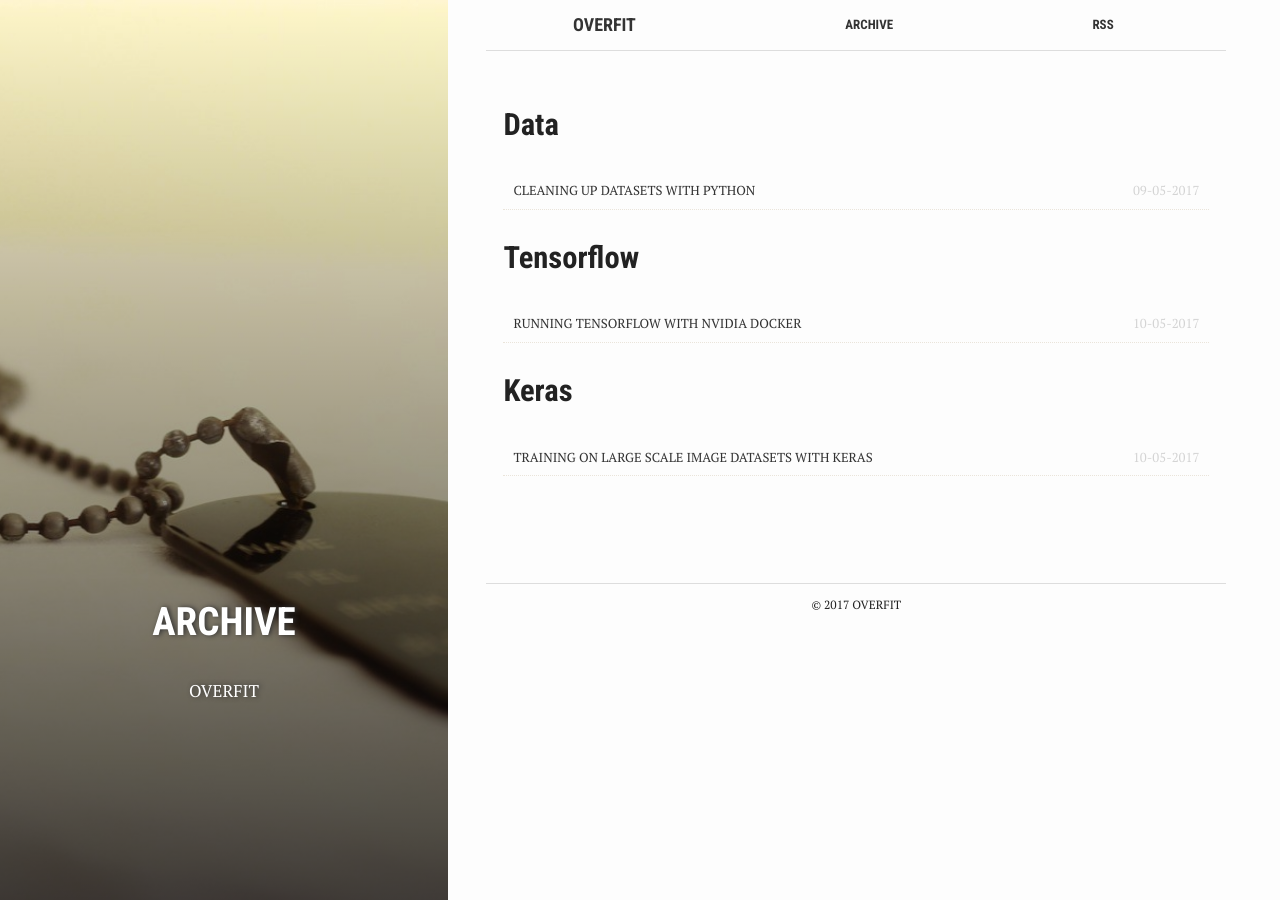
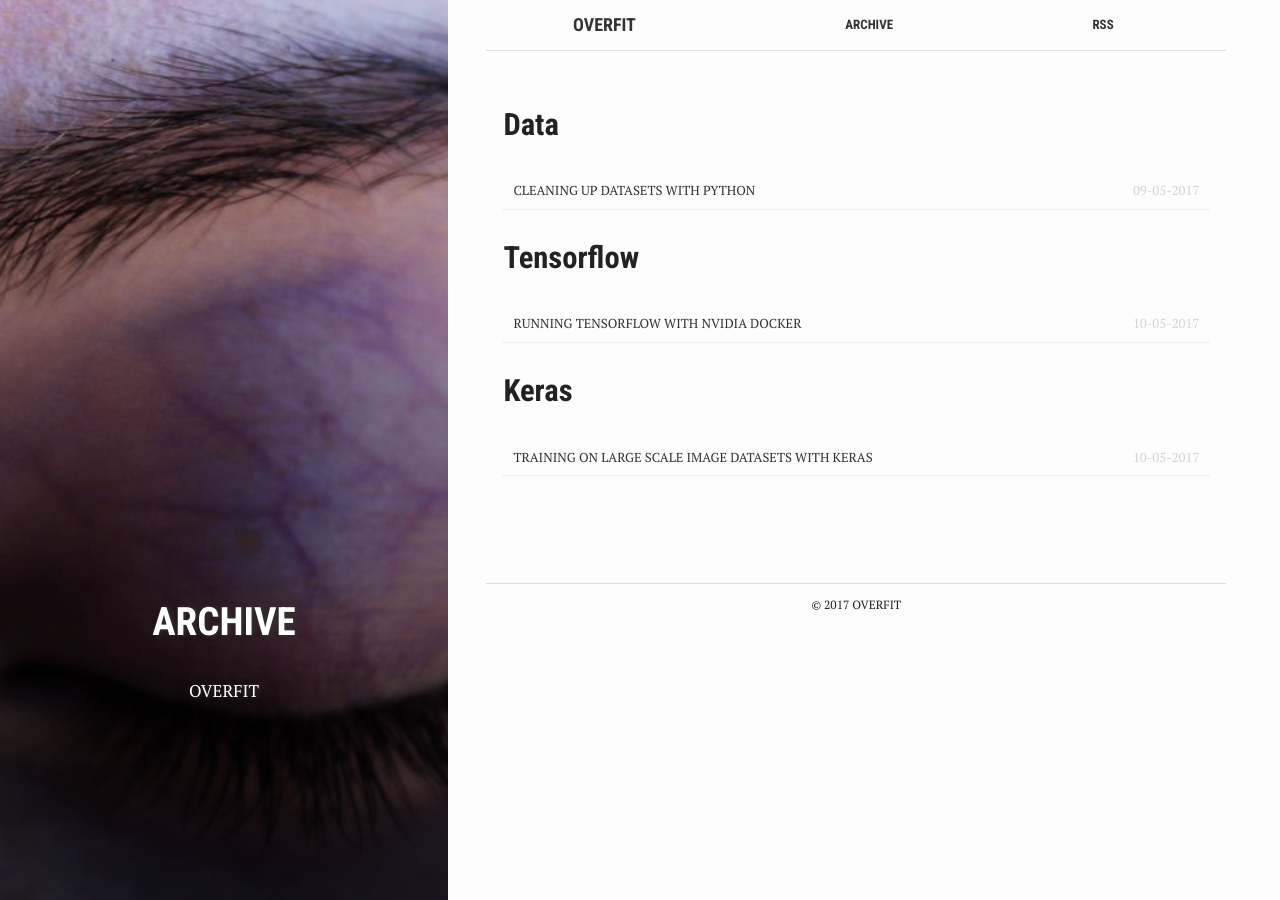
Before and after one commit to paulserraino/overfit, a Jekyll site: the page built from archive.md, in a window 1280 px wide. Built offline with Jekyll 4.4.1, drawn with Linux system fonts in a browser that asks for light colours.

Commit message:
update archive bg image

```diff
--- a/archive.md
+++ b/archive.md
@@ -1,5 +1,5 @@
 ---
-bg: "tag.jpg"
+bg: "eyeshut.jpg"
 layout: page
 permalink: /posts/
 title: "Archive"
```
Also changed, not shown: assets/images/eyeshut.jpg (added).
